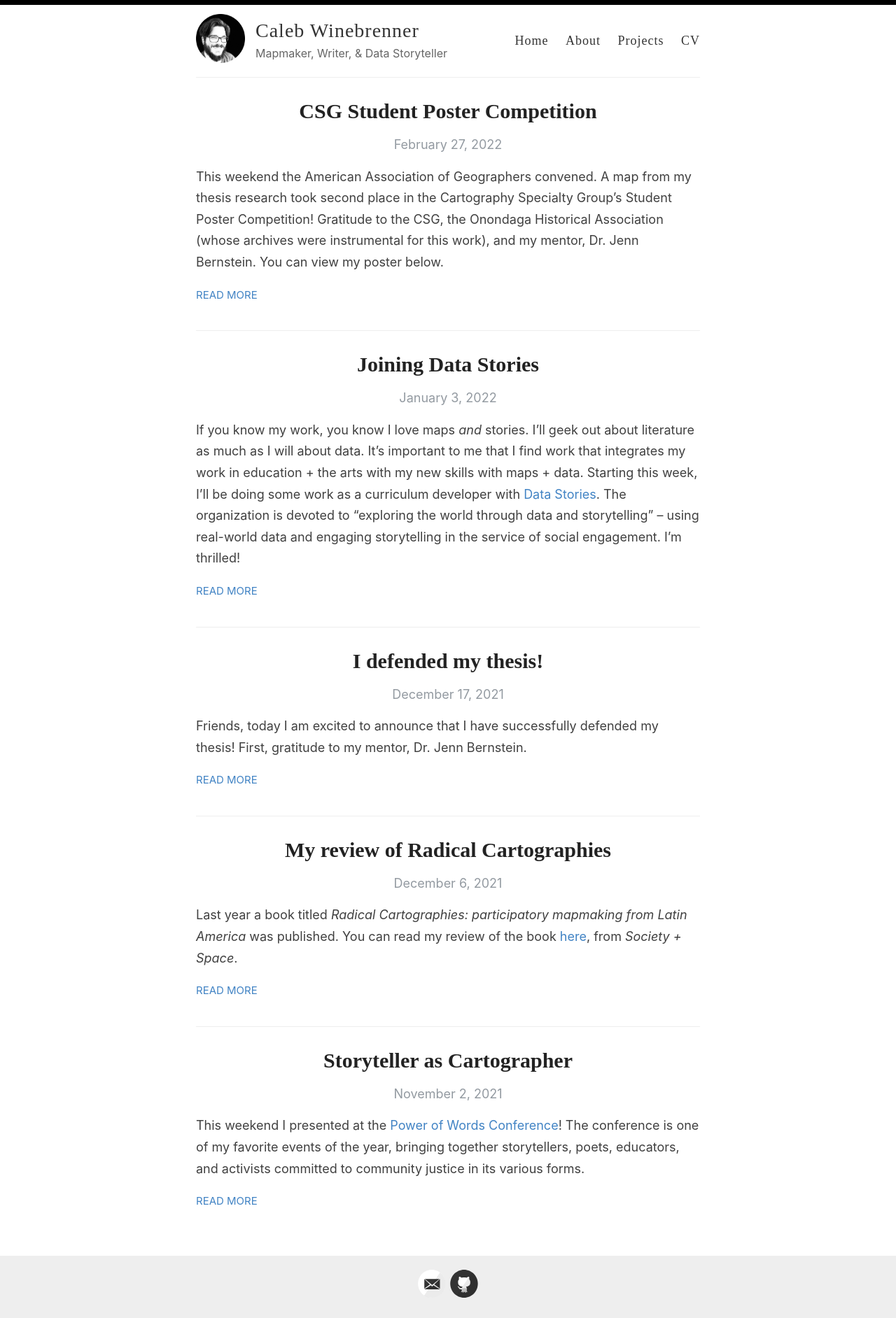
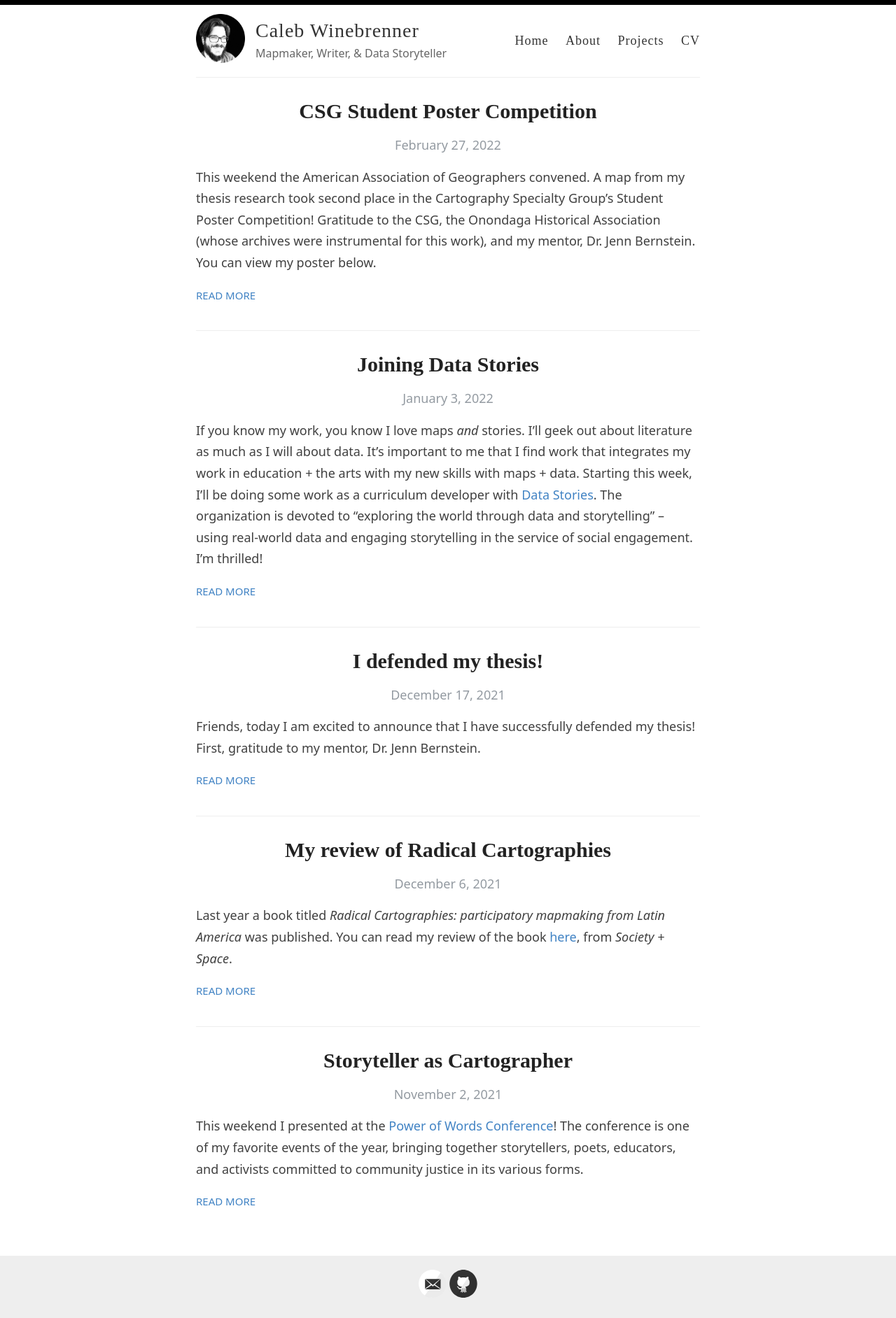
Before and after one commit to mappist/mappist.github.io, a Jekyll site: the page built from index.html, in a window 1280 px wide. Shown: the whole page at 70% size. Built offline with Jekyll 4.4.1, drawn with Linux system fonts in a browser that asks for light colours; some web fonts are replaced; the list of posts is cut into pages by our own code.

Commit message:
Update style.scss

```diff
--- a/assets/style.scss
+++ b/assets/style.scss
@@ -22,7 +22,7 @@
 
 body {
   background: #fff;
-  font-family: -system-ui, -apple-system, BlinkMacSystemFont, Open Sans, Helvetica, Arial, sans-serif, "Apple Color Emoji", "Segoe UI Emoji", "Segoe UI Symbol";
+  font-family: system-ui, -apple-system, BlinkMacSystemFont, "Open Sans", Helvetica, Arial, sans-serif, "Apple Color Emoji", "Segoe UI Emoji", "Segoe UI Symbol";
   color: #404040;
   line-height: 1.7;
   font-weight: 400;
```
